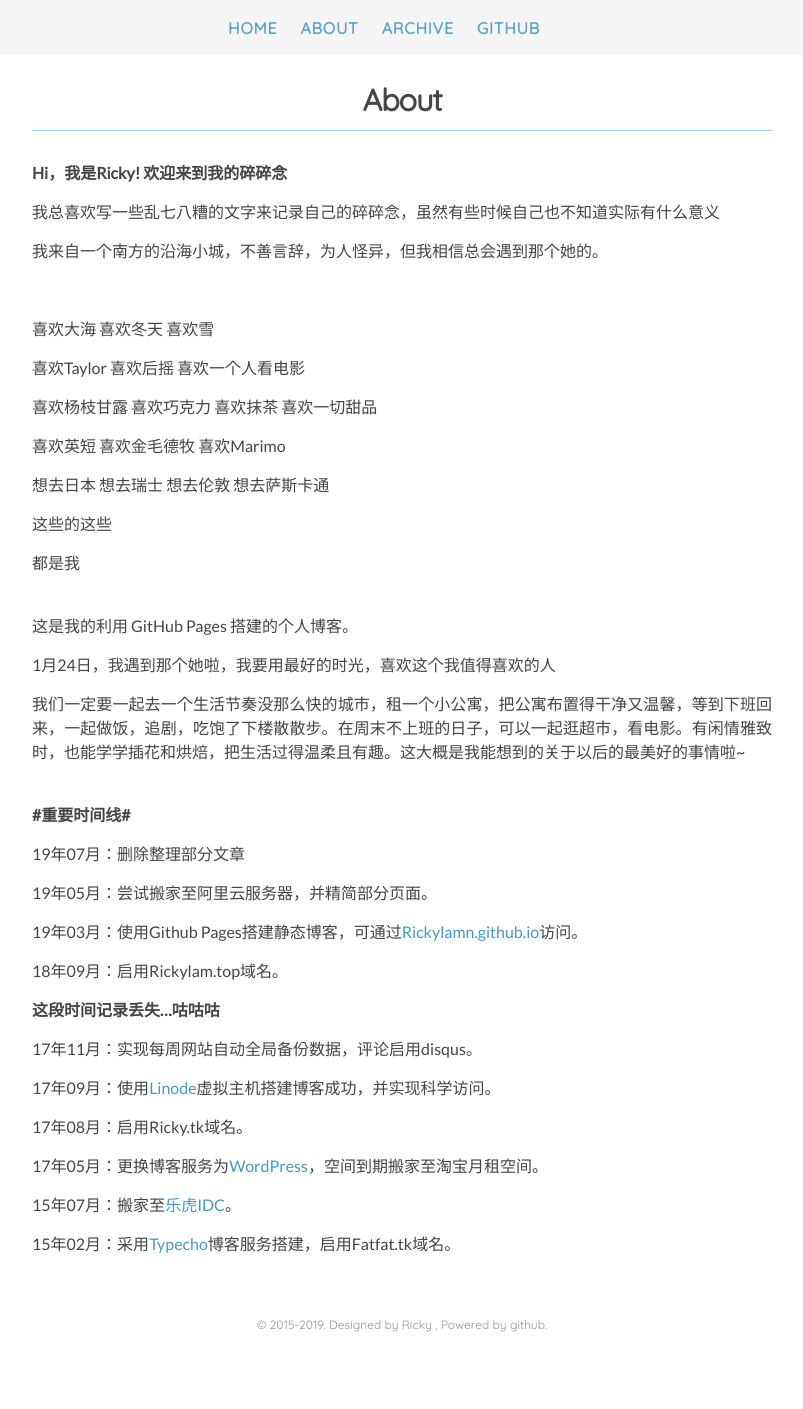
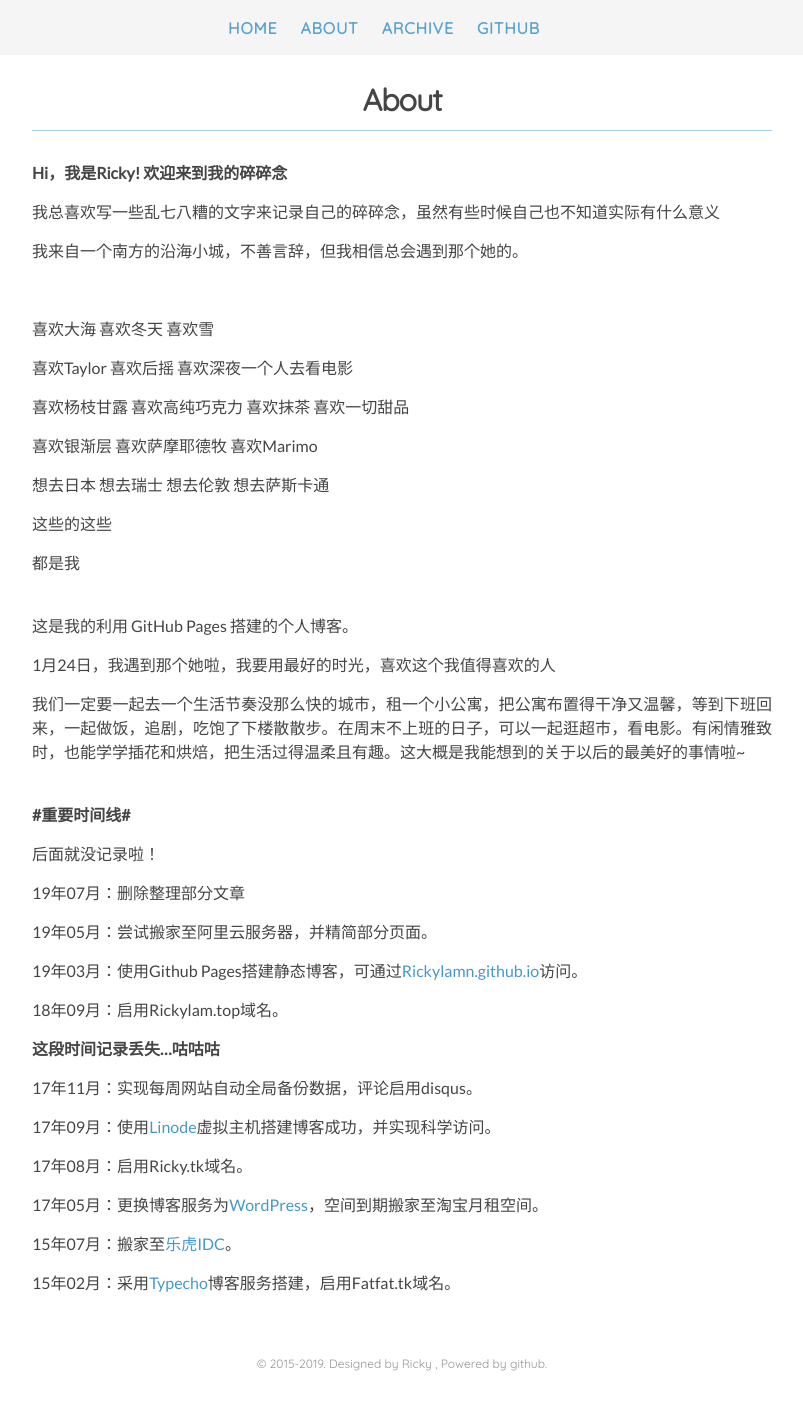
Before and after one commit to Rickylamn/Rickylamn.github.io, a Jekyll site: the page built from about.md, in a window 1280 px wide. Shown: the whole page, without its empty margins (238-1041 px from the left). Built offline with Jekyll 4.4.1, drawn with Linux system fonts in a browser that asks for light colours; nearby versions of some CDN libraries; before the commit the page ends 1370 px from its top, so only the background shows below that.

Commit message:
Update about.md
更新

```diff
--- a/about.md
+++ b/about.md
@@ -7,18 +7,18 @@ permalink: /about/
 
 我总喜欢写一些乱七八糟的文字来记录自己的碎碎念，虽然有些时候自己也不知道实际有什么意义
 
-我来自一个南方的沿海小城，不善言辞，为人怪异，但我相信总会遇到那个她的。
+我来自一个南方的沿海小城，不善言辞，但我相信总会遇到那个她的。
 
 
 <br>
 
 喜欢大海 喜欢冬天 喜欢雪
 
-喜欢Taylor 喜欢后摇 喜欢一个人看电影
+喜欢Taylor 喜欢后摇 喜欢深夜一个人去看电影
 
-喜欢杨枝甘露 喜欢巧克力 喜欢抹茶 喜欢一切甜品
+喜欢杨枝甘露 喜欢高纯巧克力 喜欢抹茶 喜欢一切甜品
 
-喜欢英短 喜欢金毛德牧 喜欢Marimo
+喜欢银渐层 喜欢萨摩耶德牧 喜欢Marimo
 
 想去日本 想去瑞士 想去伦敦 想去萨斯卡通
 
@@ -45,6 +45,8 @@ permalink: /about/
 <br>
 **#重要时间线#**
 
+后面就没记录啦！
+
 19年07月：删除整理部分文章
 
 19年05月：尝试搬家至阿里云服务器，并精简部分页面。
```
